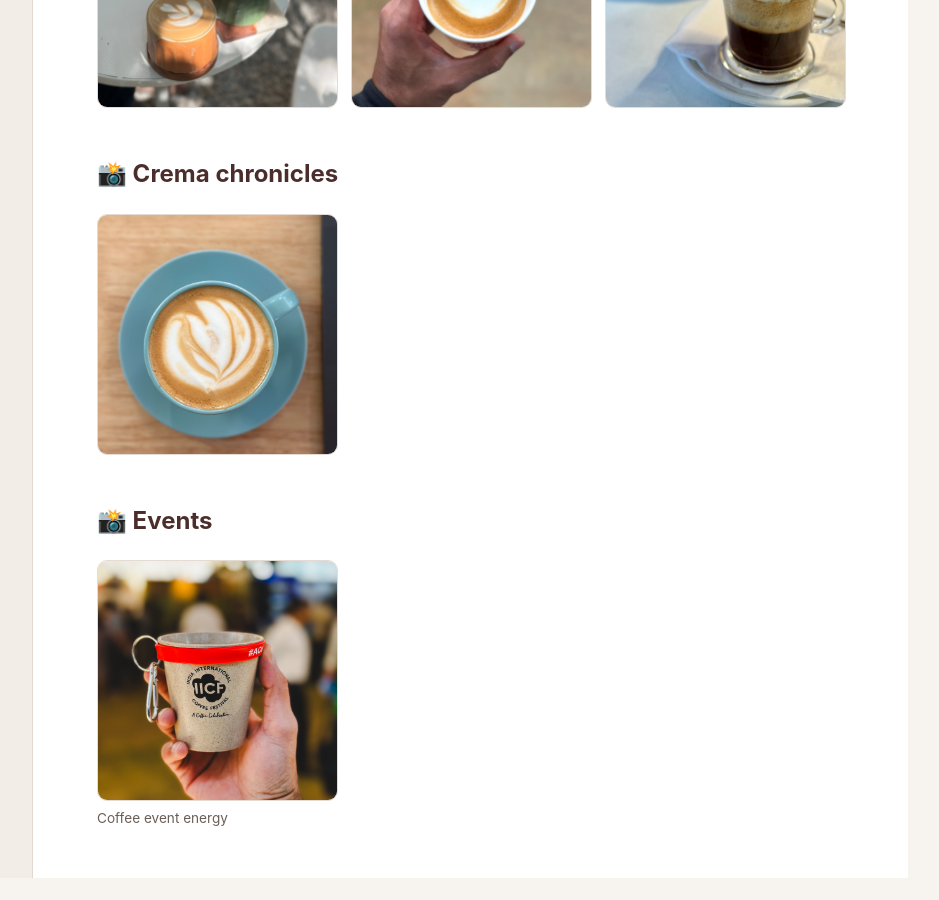
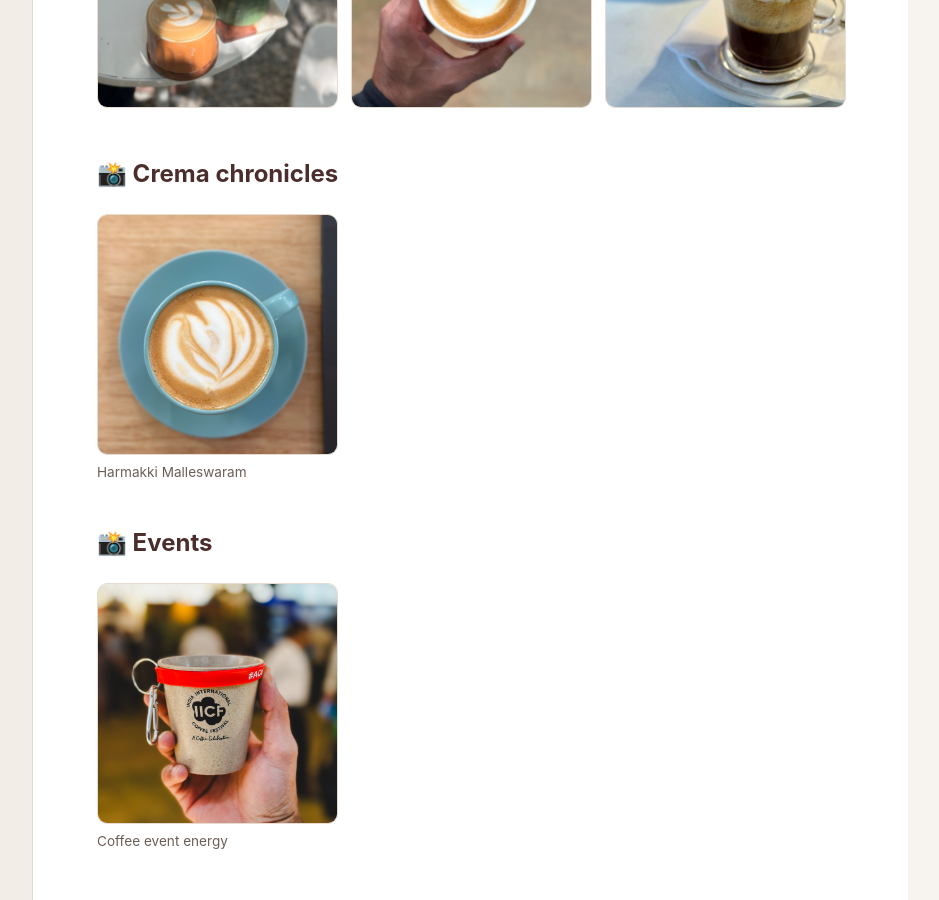
Before and after one commit to truedevopsmk-lab/coffee-claude, a Jekyll site: the page built from brews-and-frames/index.md, in a window 1280 px wide and 900 px high, scrolled down 4278 px. Shown: the whole window, without its empty margins (332-1271 px from the left). Built offline with Jekyll 4.4.1, drawn with Linux system fonts in a browser that asks for light colours; before the commit the page ends 5156 px from its top, so only the background shows below that.

Commit message:
gallery: add 2026-04-18-img-6746.jpeg to Crema-Chronicles

```diff
--- a/_data/gallery.yml
+++ b/_data/gallery.yml
@@ -54,3 +54,4 @@
   "/assets/gallery/brewers/2026-04-09-img-7419.jpeg": "Burundi Red Bourbon"
   "/assets/gallery/brewers/2026-04-09-img-4632.jpeg": "Caffeine at work (IMG 4632)"
   "/assets/gallery/brewers/2026-04-09-img-5274.jpeg": "Caffeine at work (IMG 5274)"
+  "/assets/gallery/Crema-Chronicles/2026-04-18-img-6746.jpeg": "Harmakki Malleswaram"
```
